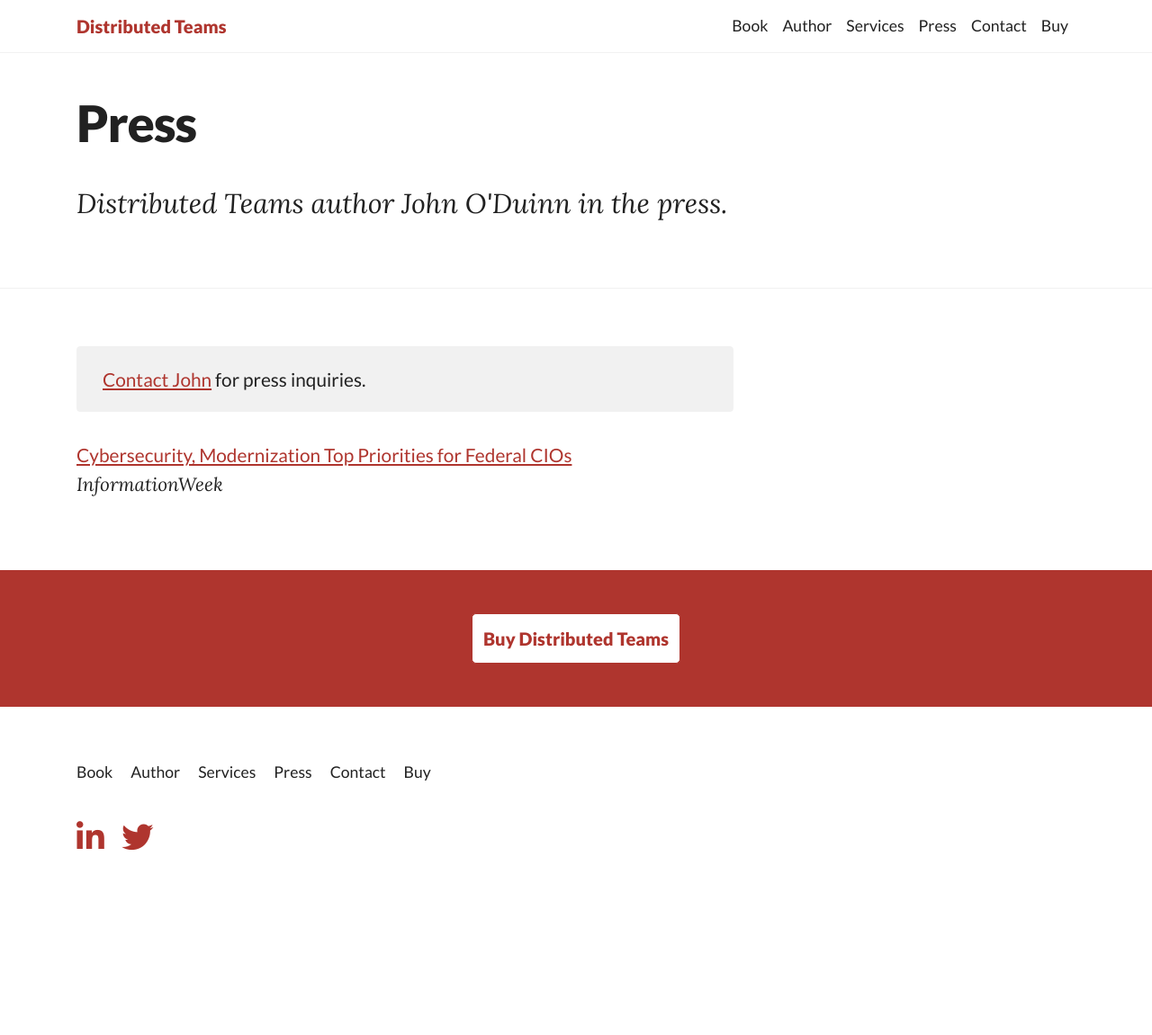
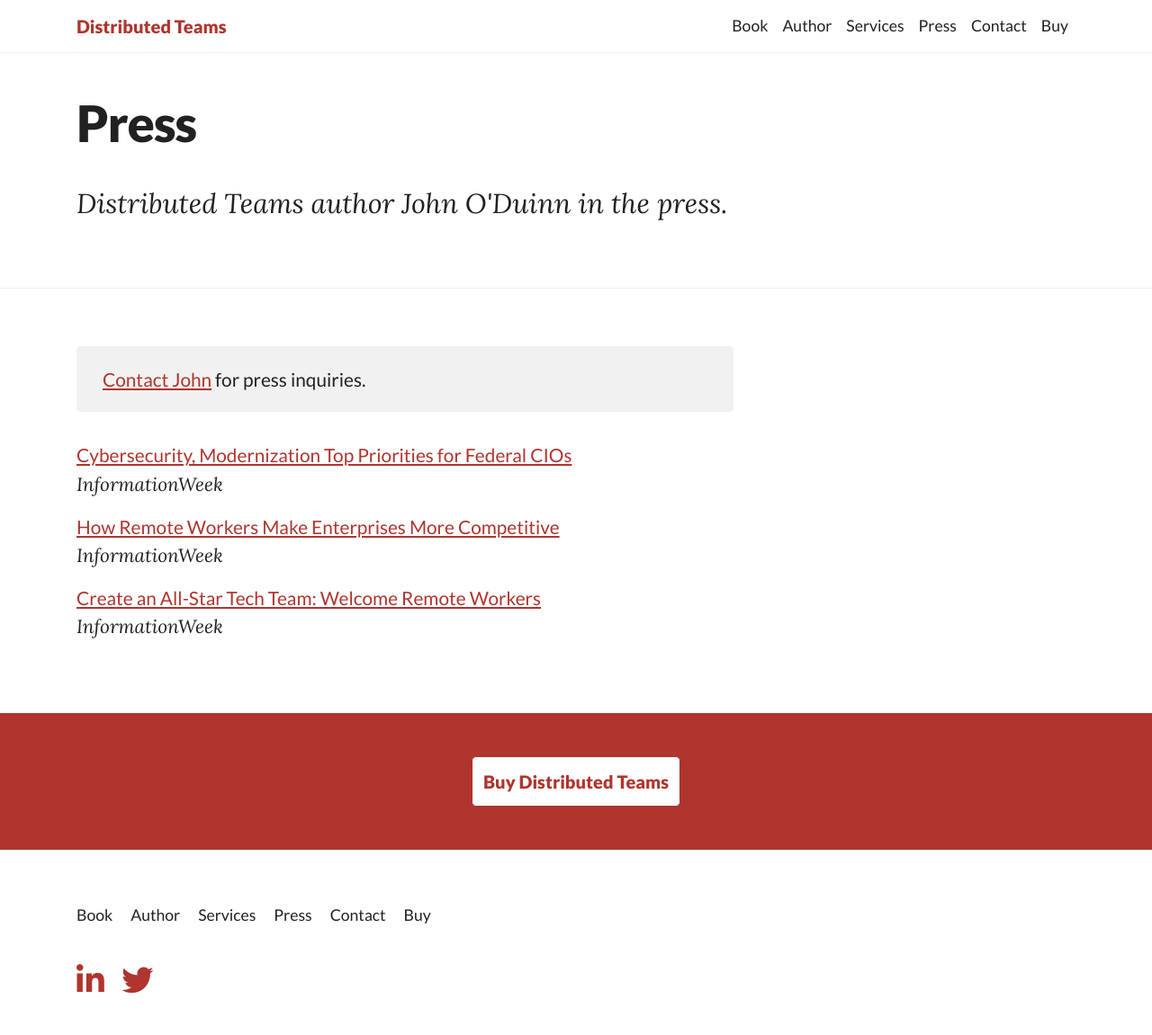
Before and after one commit to lukefretwell/distributed-teams, a Jekyll site: the page built from _pages/press.md, in a window 1280 px wide. Shown: the whole page at 90% size. Built offline with Jekyll 4.4.1, drawn with Linux system fonts in a browser that asks for light colours; nearby versions of some CDN libraries; before the commit the page ends 992 px from its top, so only the background shows below that.

Commit message:
Update press.yml

```diff
--- a/_data/press.yml
+++ b/_data/press.yml
@@ -4,3 +4,11 @@ docs:
 - title: "Cybersecurity, Modernization Top Priorities for Federal CIOs"
   url: https://www.informationweek.com/strategic-cio/executive-insights-and-innovation/cybersecurity-modernization-top-priorities-for-federal-cios/d/d-id/1339971
   source: InformationWeek
+
+- title: "How Remote Workers Make Enterprises More Competitive"
+  url: https://www.informationweek.com/strategic-cio/team-building-and-staffing/how-remote-workers-make-enterprises-more-competitive/d/d-id/1331750
+  source: InformationWeek
+
+- title: "Create an All-Star Tech Team: Welcome Remote Workers"
+  url: https://www.informationweek.com/strategic-cio/team-building-and-staffing/create-an-all-star-tech-team-welcome-remote-workers/a/d-id/1331254
+  source: InformationWeek
```
